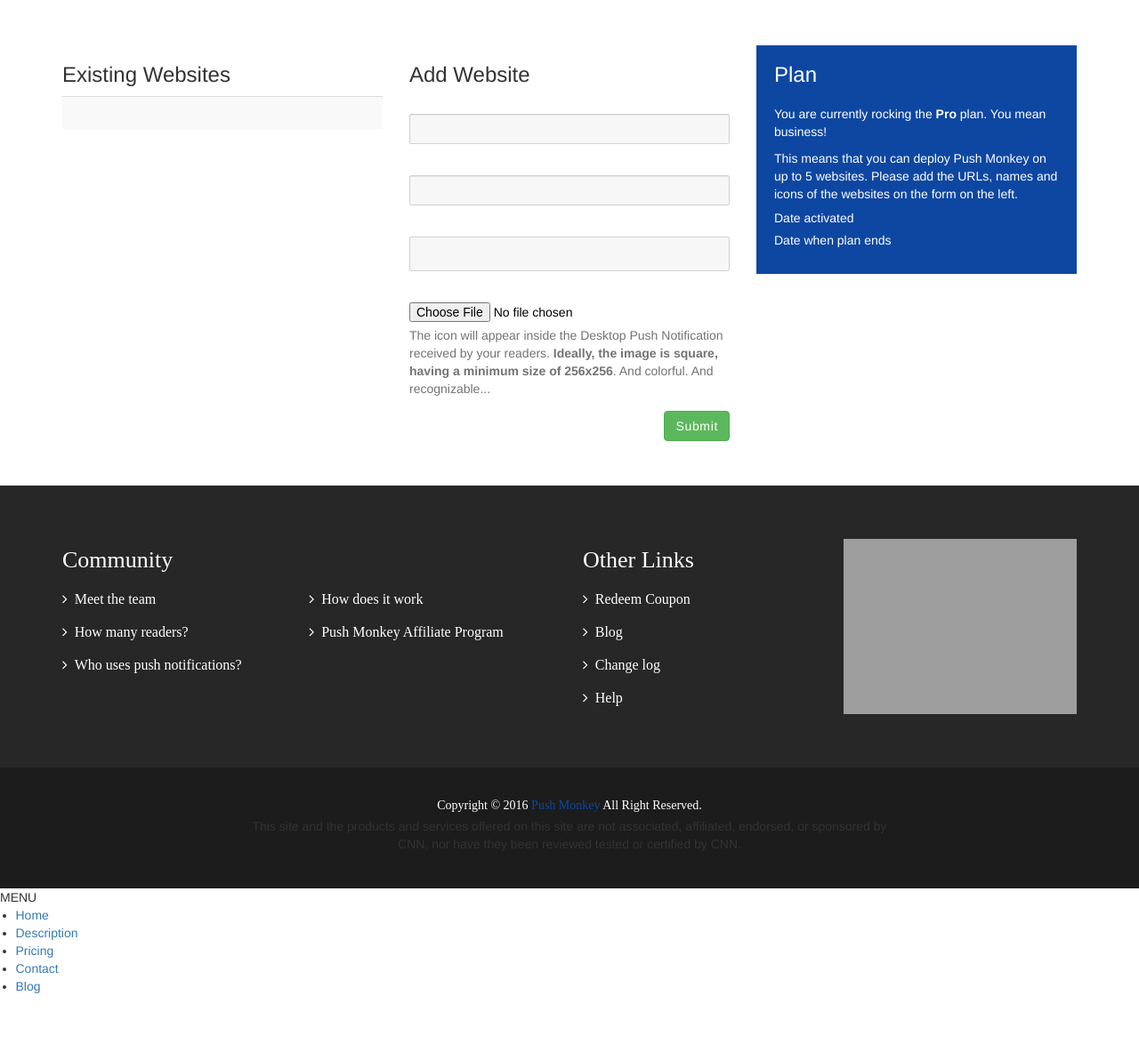
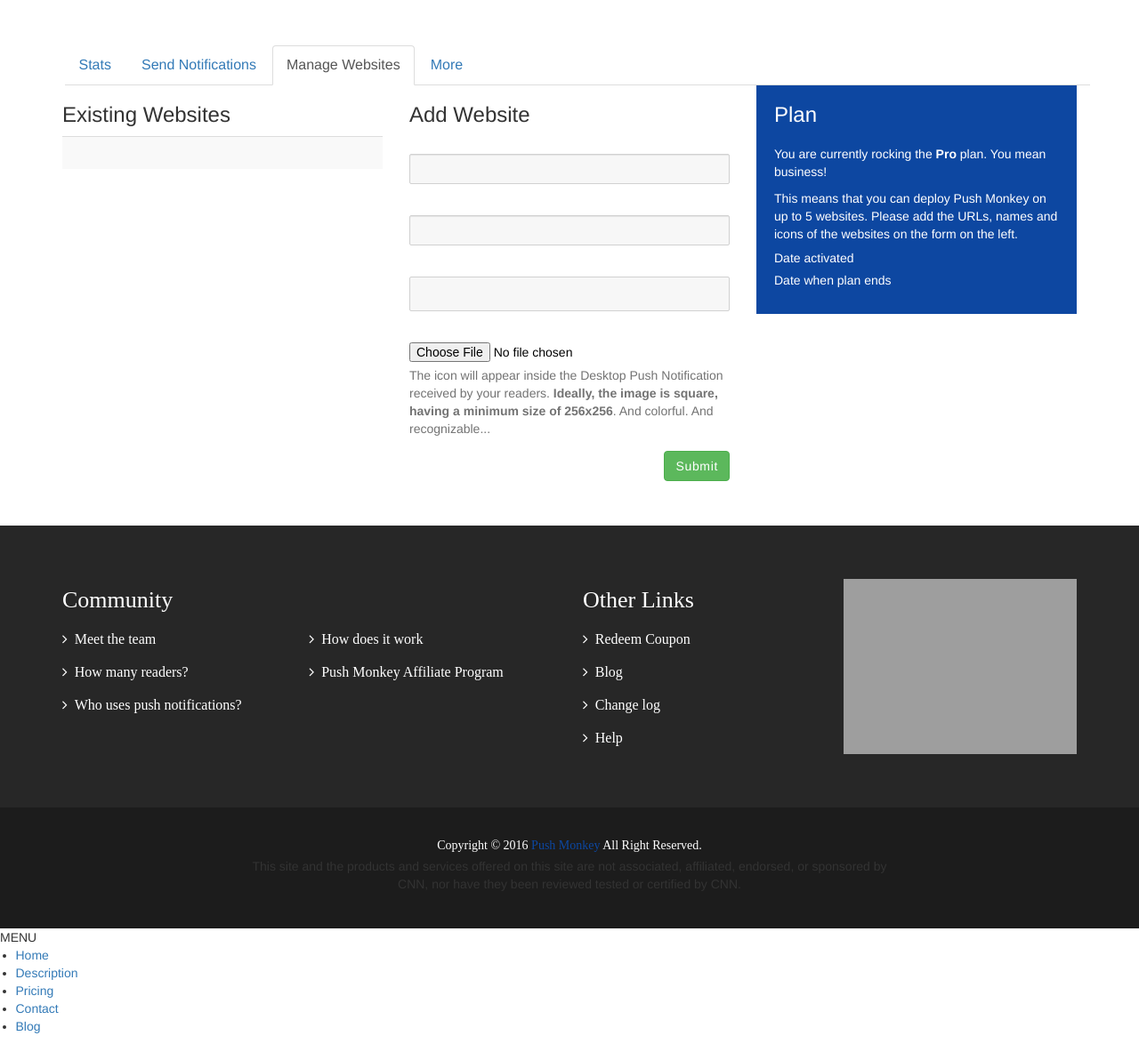
Before and after one commit to judevcoder/push-django-project, a Django app: template clients/templates/clients/websites.html in a window 1280 px wide. Shown: the part 564-1738 px from the top of the page at 89% size. Before the commit the page ends 1681 px from the top, so only its background shows below. Run offline with Django 3.2, Linux system fonts and the light colour scheme; the template is opened without the code that fills it, so the values that code supplies are empty; some libraries are stand-ins or nearby versions; some web fonts are replaced; grey boxes are pictures that could not be loaded.

Commit message:
fix tabs on /websites

```diff
--- a/clients/templates/clients/websites.html
+++ b/clients/templates/clients/websites.html
@@ -27,6 +27,15 @@
             {% endfor %}
           {% endif %}
         </div><!-- .col -->
+      </div><!-- .row -->
+      <div class="row">
+        <!-- Nav tabs -->
+        <ul class="nav nav-tabs" role="tablist">
+          <li role="presentation" class=""><a href="{% url 'dashboard' %}?tab=stats">Stats</a></li>
+          <li role="presentation" class=""><a href="{% url 'dashboard' %}?tab=send-notification">Send Notifications</a></li>
+          <li role="presentation" class="active"><a href="#" aria-controls="manage-websites" role="tab" data-toggle="tab">Manage Websites</a></li>
+          <li role="presentation"><a href="{% url 'dashboard' %}?tab=more">More</a></li>
+        </ul>
       </div><!-- .row -->
       <div class="row">
         <div class="col-md-4">
--- a/clients/views.py
+++ b/clients/views.py
@@ -351,6 +351,7 @@ def overview(request, profile_id = None):
 
 @login_required
 def dashboard(request):
+    print(request);
     try:
         profile = ClientProfile.objects.get(user = request.user)
     except ClientProfile.DoesNotExist:
@@ -433,6 +434,7 @@ def dashboard(request):
             plan_type_length = 'yearly'
         if plan_type:
             plan_type = int(plan_type)
+    tab = request.GET.get('tab', 'stats')
     return render_to_response('clients/dashboard.html',
                               {
                                'account_key': account_key,
@@ -459,6 +461,7 @@ def dashboard(request):
                                'wants_to_upgrade': wants_to_upgrade,
                                'website': website,
                                'websites': websites,
+                               'tab': tab
                               },
                               RequestContext(request))
 
```
Also changed, not shown: clients/templates/clients/dashboard.html (+6 -12 lines).
